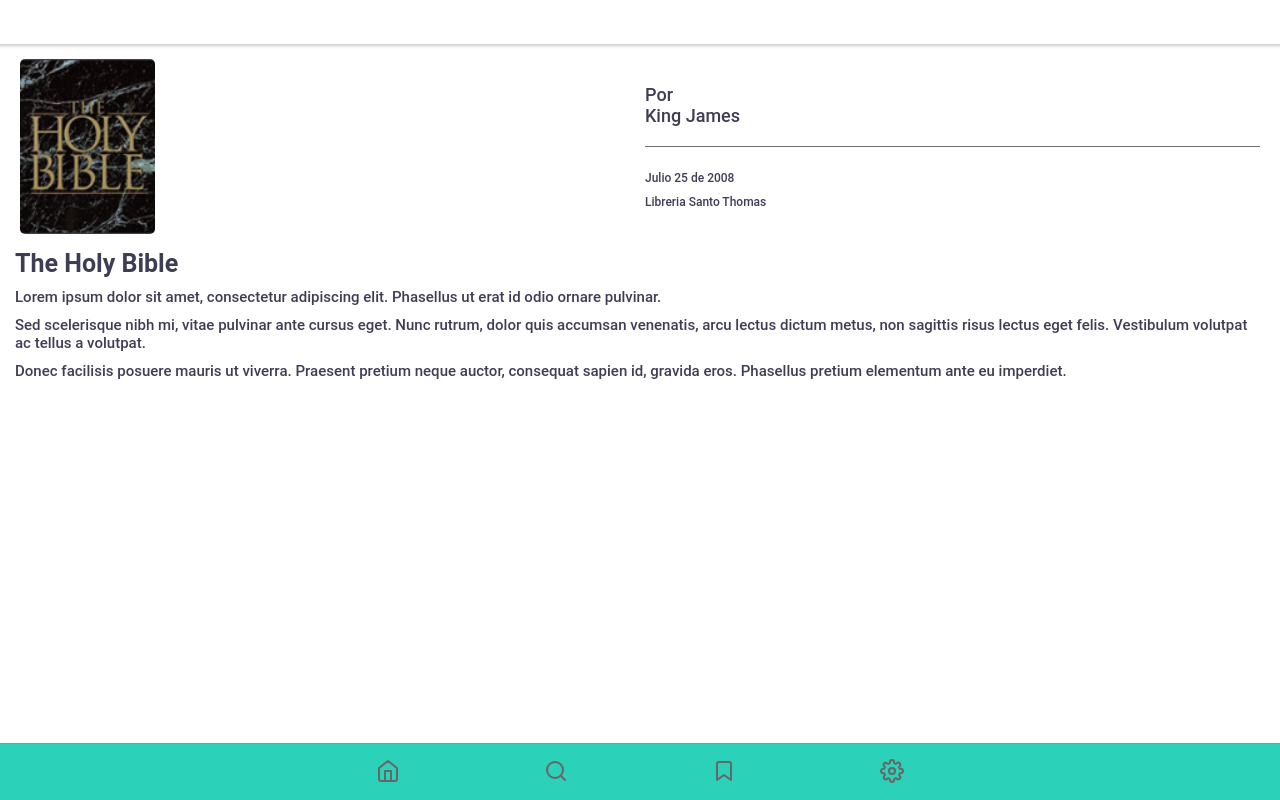
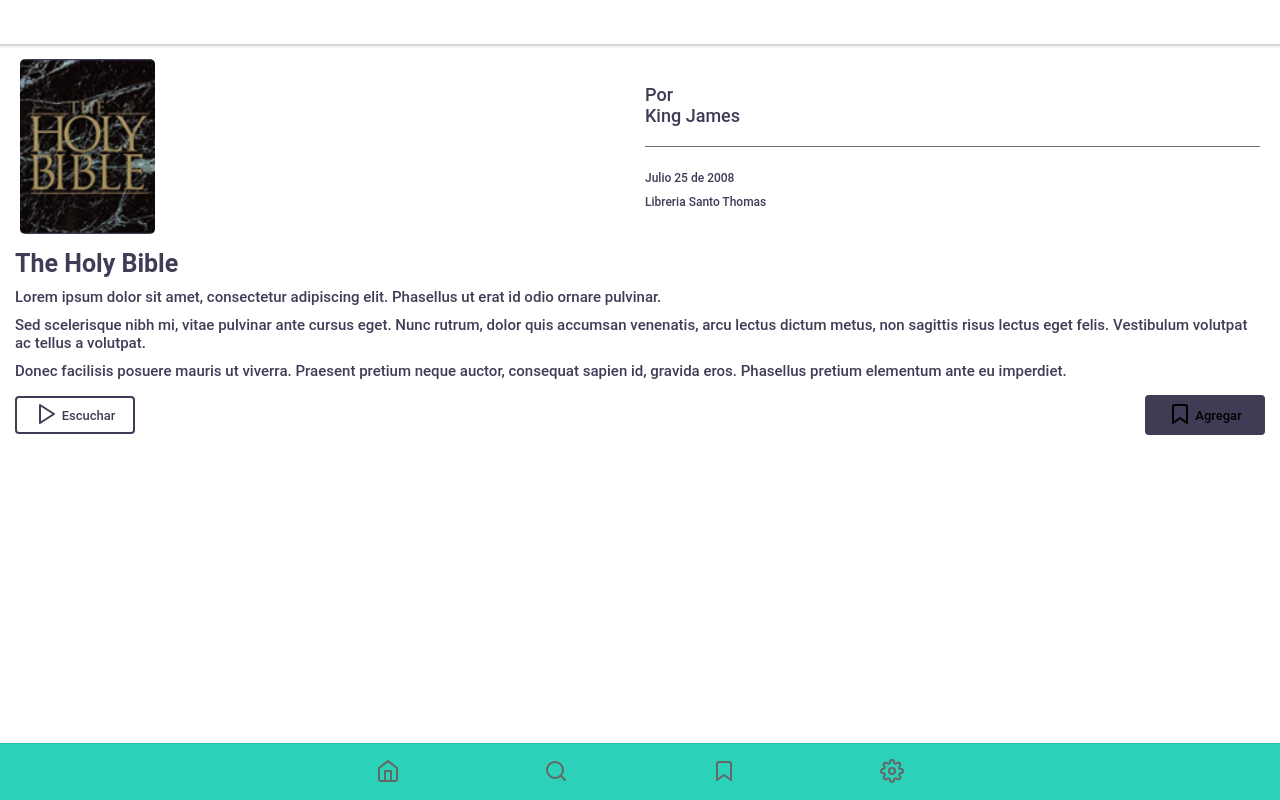
Before and after one commit to code-bryan/book-app, a React (Create React App) app: page /book in a window 1280 px wide. Built offline with nearby package versions, Linux system fonts and the light colour scheme.

Commit message:
Added action button and implemented in book template

```diff
--- /dev/null
+++ b/src/components/molecules/ActionButton.tsx
@@ -0,0 +1,68 @@
+import React, { HTMLAttributes } from 'react';
+import styled from 'styled-components';
+import Colors from 'theme/Colors';
+
+interface SharedProps {
+    color?: string;
+}
+
+const Button: React.FC<HTMLAttributes<HTMLButtonElement> & SharedProps> = styled.button`
+    border-radius: 4px;
+    display: flex;
+    flex-direction: row;
+    justify-content: center;
+    align-items: center;
+    min-width: 120px;
+    font-weight: 500;
+    font-size: 13px;
+    outline: none;
+
+    &.fill {
+        background: ${(props: SharedProps) => props.color};
+        height: 40px;
+    }
+
+    &.outline {
+        height: 38px;
+        background: ${Colors.WHITE};
+        border-color: ${(props: SharedProps) => props.color};
+        color: ${(props: SharedProps) => props.color};
+        border-width: 2px;
+        border-style: solid;
+    }
+`;
+
+const IconContainer = styled.div`
+    margin-right: 3px;
+`;
+
+export enum ActionButtonMode {
+    FILL = 'fill',
+    OUTLINE = 'outline'
+}
+
+interface IProps extends SharedProps {
+    icon?: React.ReactNode;
+    title: string;
+    mode?: ActionButtonMode;
+}
+
+const ActionButton: React.FC<IProps> = ({ icon, title, mode, ...props }) => {
+    return (
+        <Button {...props} className={`${mode}`}>
+            {icon && (
+                <IconContainer>
+                    {icon}
+                </IconContainer>
+            )}
+            {title}
+        </Button>
+    );
+};
+
+ActionButton.defaultProps = {
+    mode: ActionButtonMode.FILL,
+    color: Colors.SECONDARY
+}
+
+export default ActionButton;
--- a/src/components/organisms/BookAction.tsx
+++ b/src/components/organisms/BookAction.tsx
@@ -0,0 +1,22 @@
+import ActionButton, { ActionButtonMode } from 'components/molecules/ActionButton';
+import React from 'react';
+import { Bookmark, Play } from 'react-feather';
+import styled from 'styled-components';
+
+const Container = styled.div`
+    display: flex;
+    flex-direction: row;
+    justify-content: space-between;
+    align-items:center;
+`;
+
+const BookAction = () => {
+    return (
+        <Container>
+            <ActionButton title="Escuchar" icon={<Play />} mode={ActionButtonMode.OUTLINE} />
+            <ActionButton title="Agregar" icon={<Bookmark />} />
+        </Container>
+    );
+};
+
+export default BookAction;
--- a/src/components/pages/Book.tsx
+++ b/src/components/pages/Book.tsx
@@ -1,5 +1,6 @@
 import BookDescription from 'components/molecules/BookDescription';
 import BookDetails from 'components/molecules/BookDetails';
+import BookAction from 'components/organisms/BookAction';
 import BookTemplate from 'components/templates/BookTemplate';
 import React from 'react';
 
@@ -8,6 +9,7 @@ const Book: React.FC = () => {
         <BookTemplate
             bookDetails={<BookDetails />}
             bookDescription={<BookDescription />}
+            bookAction={<BookAction />}
         />
     );
 };
--- a/src/components/templates/BookTemplate.tsx
+++ b/src/components/templates/BookTemplate.tsx
@@ -10,9 +10,10 @@ const Section = styled.div`
 interface IProps {
     bookDetails: React.ReactNode;
     bookDescription: React.ReactNode;
+    bookAction: React.ReactNode;
 }
 
-const BookTemplate: React.FC<IProps> = ({ bookDetails, bookDescription }) => {
+const BookTemplate: React.FC<IProps> = ({ bookDetails, bookDescription, bookAction }) => {
     return (
         <IonPage>
             <IonHeader>
@@ -29,6 +30,9 @@ const BookTemplate: React.FC<IProps> = ({ bookDetails, bookDescription }) => {
                 <Section>
                     {bookDescription}
                 </Section>
+                <Section>
+                    {bookAction}
+                </Section>
             </IonContent>
         </IonPage>
     );
```
